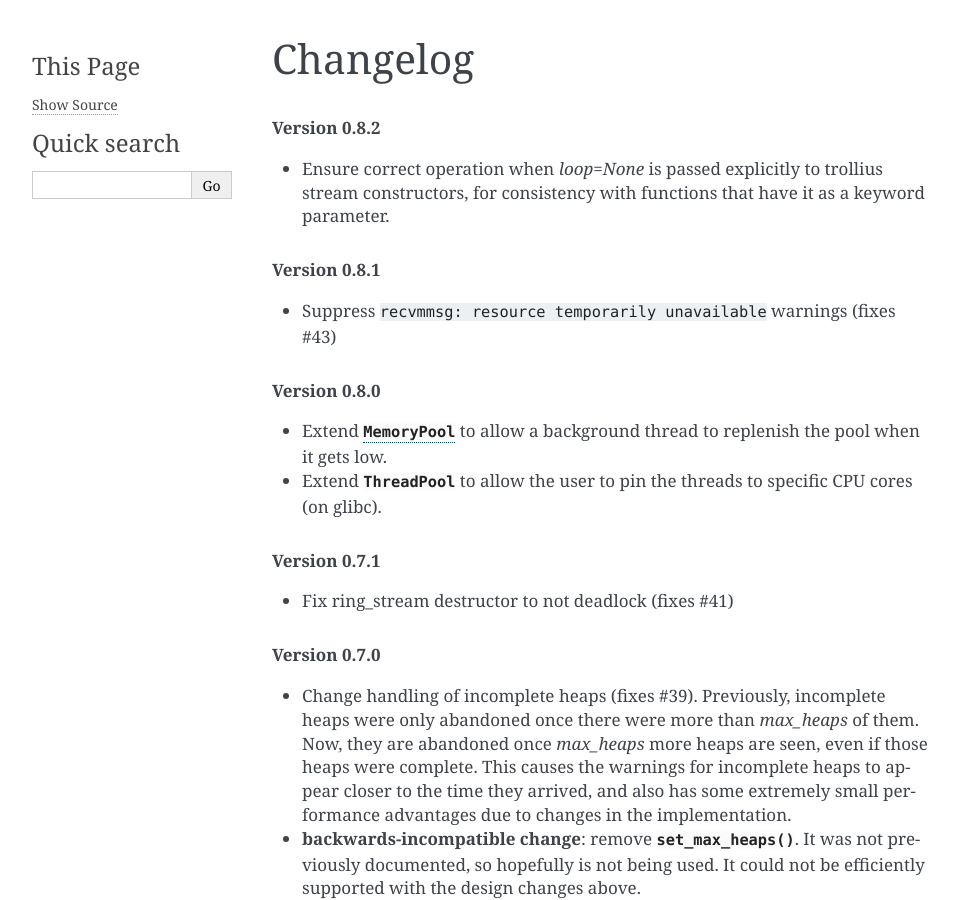
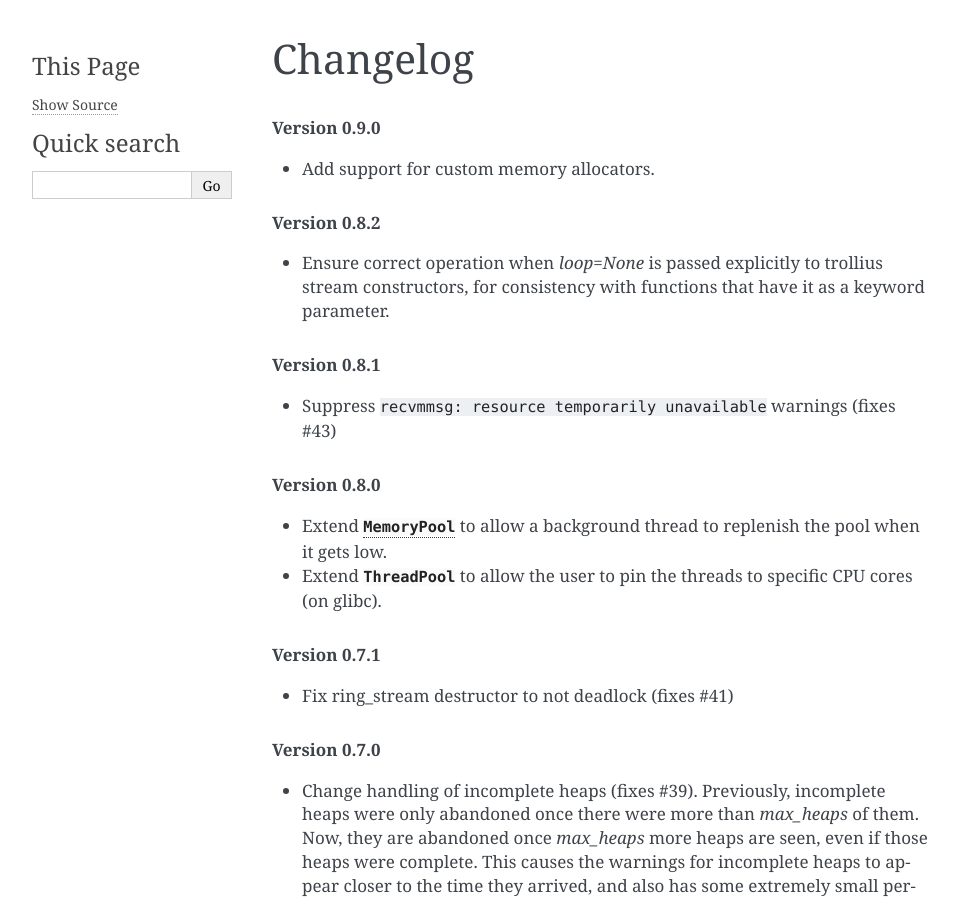
Before and after one commit to ska-sa/spead2, a Sphinx documentation site: the page built from doc/changelog.rst, in a window 1280 px wide and 900 px high. Shown: the whole window, without its empty margins (148-1106 px from the left). Built offline with Sphinx 7.4.7, drawn with Linux system fonts in a browser that asks for light colours.

Commit message:
Preparer for 0.9.0 release

```diff
--- a/doc/changelog.rst
+++ b/doc/changelog.rst
@@ -1,5 +1,9 @@
 Changelog
 =========
+
+.. rubric:: Version 0.9.0
+
+- Add support for custom memory allocators.
 
 .. rubric:: Version 0.8.2
 
--- a/spead2/_version.py
+++ b/spead2/_version.py
@@ -1 +1 @@
-__version__ = "0.8.2"
+__version__ = "0.9.0"
```
